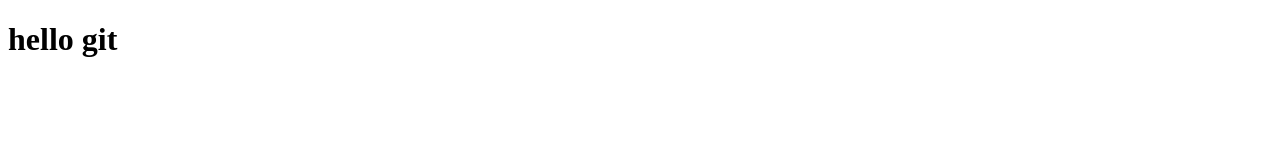
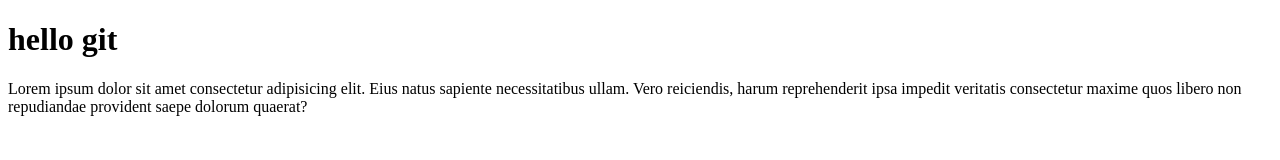
Before and after one commit to magalhes/exemplo, a plain HTML site: page index.html in a window 1280 px wide. Drawn offline with Linux system fonts and the light colour scheme.

Commit message:
paragrafo no arquivo index.html

```diff
--- a/index.html
+++ b/index.html
@@ -8,5 +8,6 @@
 </head>
 <body>
     <h1>hello git</h1>
+    <p> Lorem ipsum dolor sit amet consectetur adipisicing elit. Eius natus sapiente necessitatibus ullam. Vero reiciendis, harum reprehenderit ipsa impedit veritatis consectetur maxime quos libero non repudiandae provident saepe dolorum quaerat?</p>
 </body>
 </html>
```
